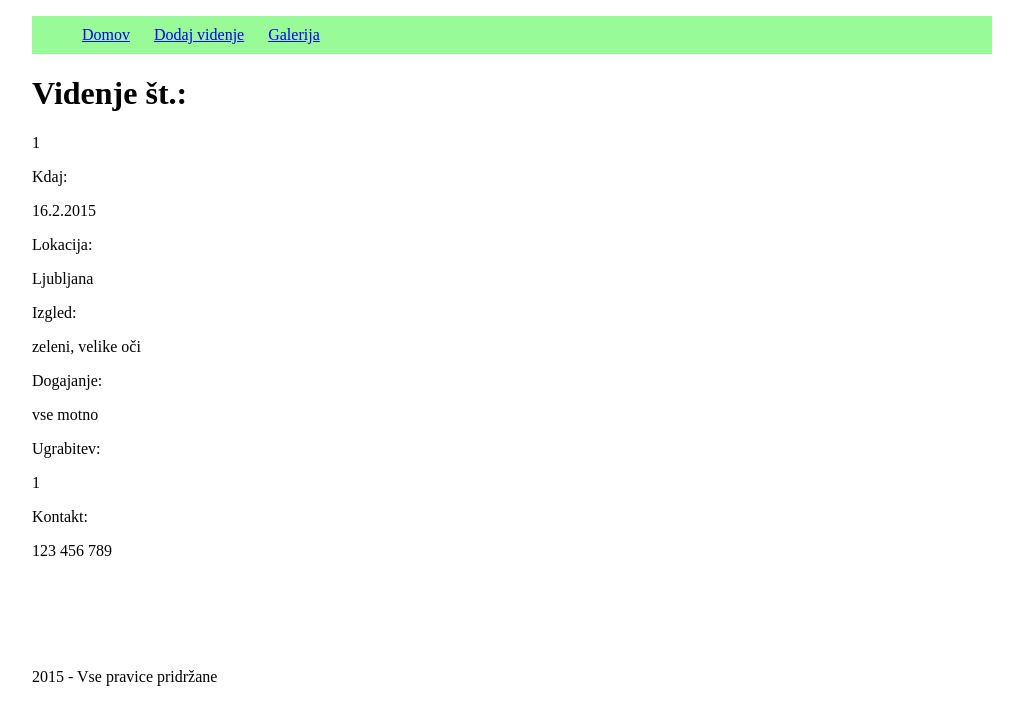
After one commit to NinaNinchy/SmartNinja-UFO, a PHP site: page /videnje.php?id=1 in a window 1280 px wide. The commit adds this page. Shown: the top 725 px of the page, without its empty margins (128-1151 px from the left). Run offline with PHP 8.4, Linux system fonts and the light colour scheme; data comes from the database, SQL or seed files in the repository.

Commit message:
popravki 1

```diff
--- a/header.php
+++ b/header.php
@@ -24,7 +24,7 @@ $db->query("SET NAMES UTF8"); //da so čžš pravilni
 <html lang="en">
 <head>
     <meta charset="UTF-8">
-    <title>SmartNinja PHP layout</title>
+    <title>UFO projekt</title>
 
     <link rel="stylesheet" href="stil.css">
 </head>
@@ -33,6 +33,7 @@ $db->query("SET NAMES UTF8"); //da so čžš pravilni
         <nav>
             <ul>
                 <li><a href="index.php">Domov</a></li>
-                <li><a href="novo_videnje.php">Dodaj videnje</a></li>
+                <li><a href="videnje.php">Dodaj videnje</a></li>
+                <li><a href="index.php">Galerija</a></li>
             </ul>
         </nav>
--- /dev/null
+++ b/videnje.php
@@ -0,0 +1,20 @@
+<?php
+	require_once('header.php');
+
+    //oštevilčenje posameznega vnosa (z id)
+	$id = $_GET["id"];
+    //vnos novega videnja v bazo (tu se definira spremeniljivka $videnje)
+    $videnje = $db->get_row("SELECT * FROM videnja WHERE id = $id");
+?>
+
+        <div class="content">
+            <h1>Videnje št.: </h1><?php echo $id = $_GET["id"]; ?>
+            <p>Kdaj: </p><?php echo $videnje->kdaj; ?>
+            <p>Lokacija: </p><?php echo $videnje->lokacija; ?>
+            <p>Izgled: </p><?php echo $videnje->izgled; ?>
+            <p>Dogajanje: </p><?php echo $videnje->dogajanje; ?>
+            <p>Ugrabitev: </p><?php echo $videnje->ugrabitev; ?>
+            <p>Kontakt: </p><?php echo $videnje->kontakt; ?>
+        </div>
+
+<?php require_once('footer.php'); ?>
```
Also changed, not shown: novo_videnje.php (deleted, +0 -17 lines).
